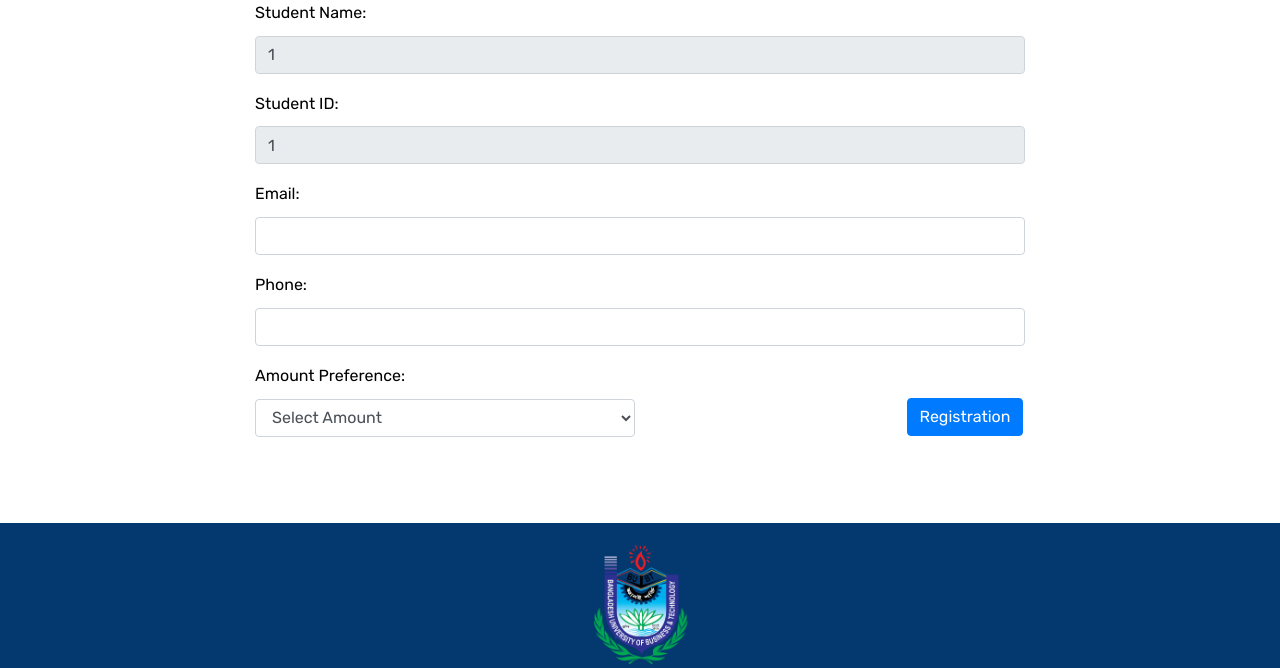
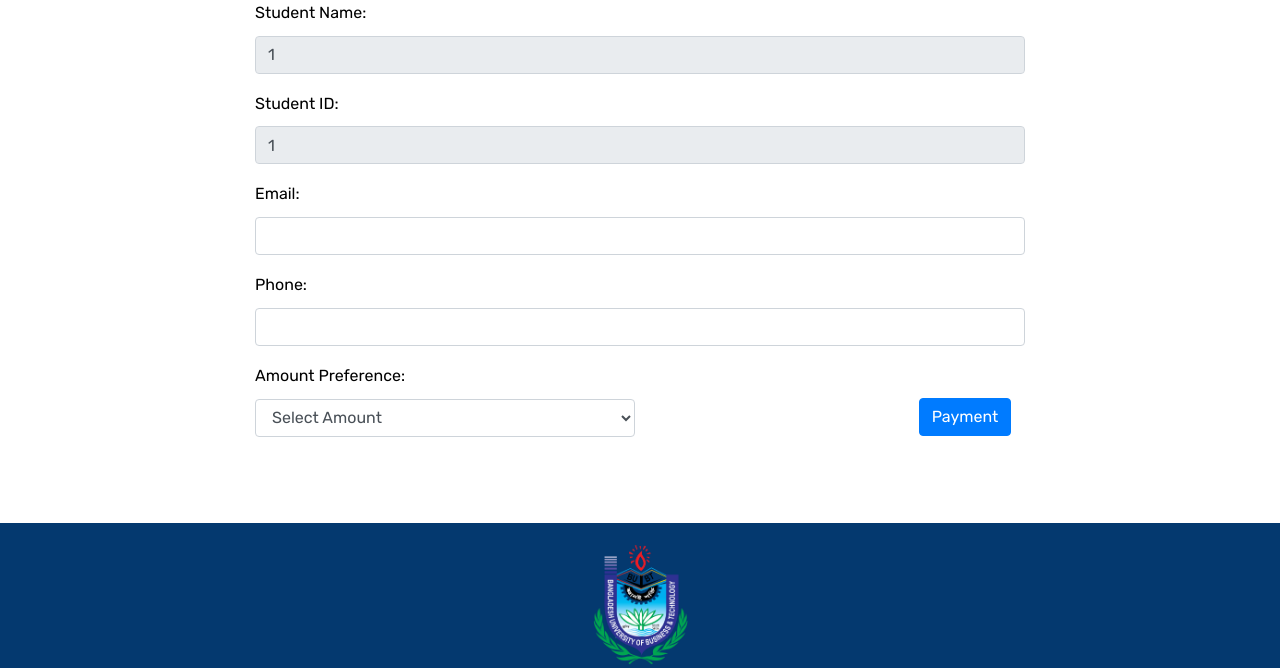
Before and after one commit to OloshMostisko/conv, a Django app: page /reg/1/1/ in a window 1280 px wide. Shown: the part 433-1101 px from the top of the page. Run offline with Django 3.2, Linux system fonts and the light colour scheme; some libraries are stand-ins or nearby versions; some web fonts are replaced.

Commit message:
Payment Done

```diff
--- a/templates/payment/main.html
+++ b/templates/payment/main.html
@@ -88,7 +88,7 @@
                   </div>
                   </div>
                   <div class="form-group col-md-2 pay">
-                    <button class="btn btn-primary">Registration</button>
+                    <button class="btn btn-primary">Payment</button>
                   </div>
                 </div>
             </form>
```
